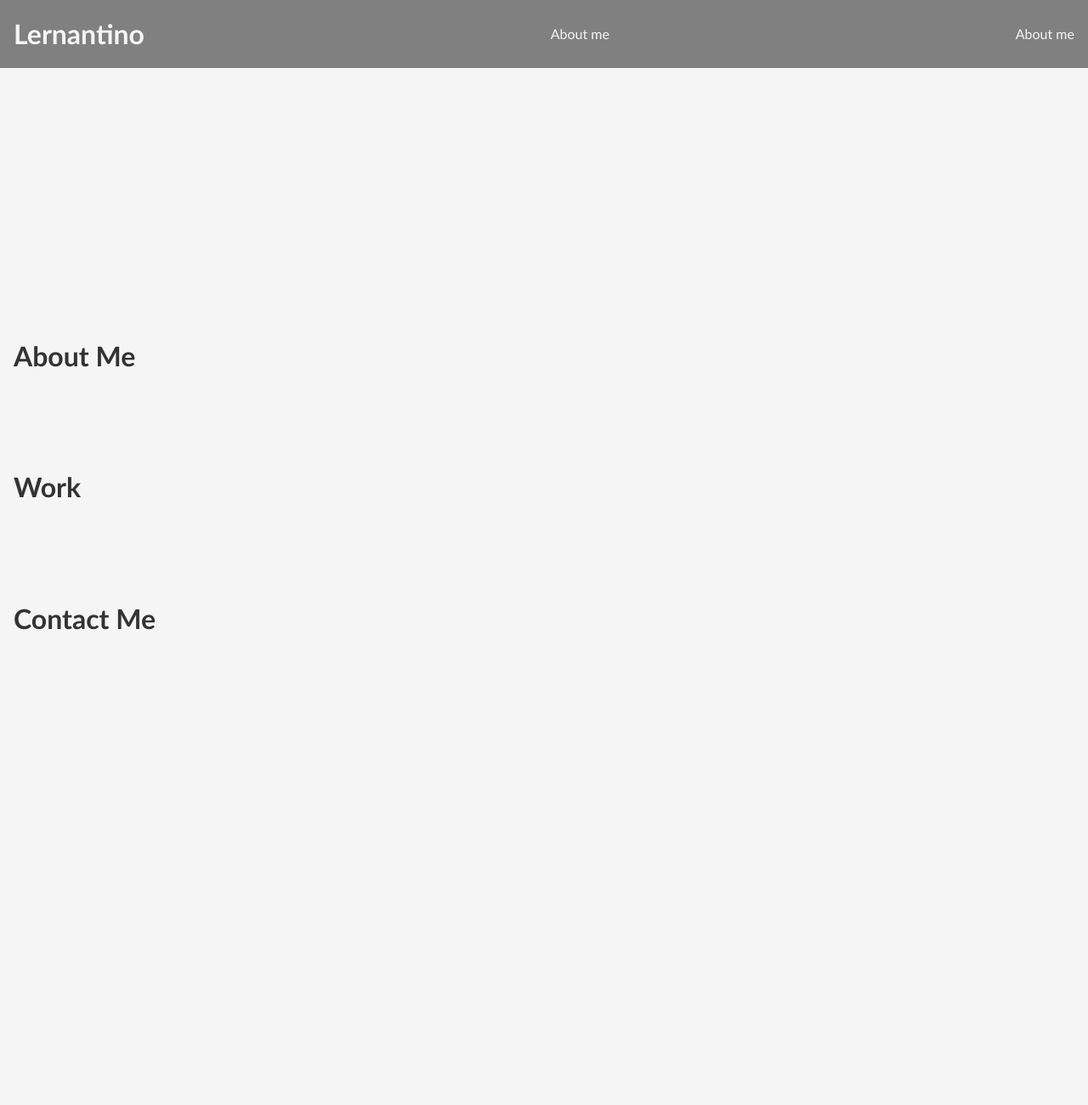
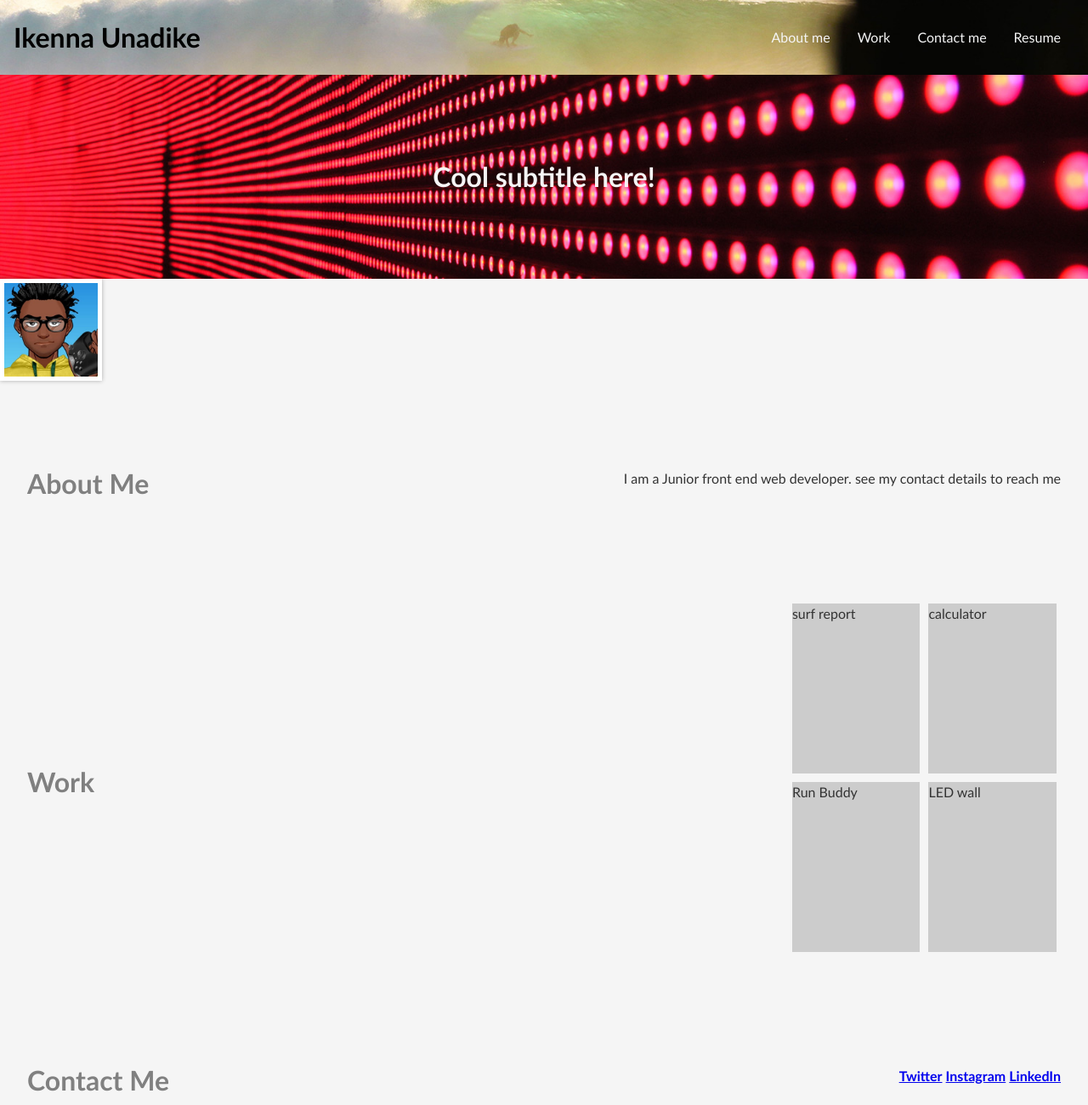
Before and after one commit to Iy-ke/Portolio, a plain HTML site: page starter/index.html in a window 1280 px wide. Shown: the whole page at 85% size. Before the commit the page ends 816 px from the top, so only its background shows below. Drawn offline with Linux system fonts and the light colour scheme.

Commit message:
updated html and added avatar

```diff
--- a/starter/css/style.css
+++ b/starter/css/style.css
@@ -20,14 +20,26 @@ body {
 }
 
 /* Set styles for the header */
-.title{
+header {
   display: flex;
   justify-content: space-between;
   align-items: center;
   padding: 1rem;
   background-color: gray;
-  color: var(--secondary-color);
-  background-image: "./images/02-portfolio-4.jpg";
+  color: black;
+  background-image: url("../images/02-portfolio-4.jpg");
+  background-size: cover; /* or "contain" depending on your desired effect */
+  background-position: center center; /* center the image both horizontally and vertically */
+  background-repeat: no-repeat; /* make sure the image is not repeated */
+}
+
+/* styling avatar */
+#avatar {
+  width: 120px; /* adjust the width of the photo */
+  height: 120px; /* adjust the height of the photo */
+  border: 5px solid #ffffff; /* add a white border around the photo */
+  box-shadow: 0px 0px 5px rgba(0, 0, 0, 0.3); /* add a subtle drop shadow */
+  justify-content: left;
 }
 
 /* Set styles for the logo */
@@ -40,6 +52,7 @@ header h1 {
 /* Set styles for the navigation */
 header nav {
   display: flex;
+  margin-left: 0%;
 }
 
 /* Set styles for the navigation links */
@@ -62,7 +75,7 @@ header nav a.active {
   justify-content: center;
   align-items: center;
   height: 30vh;
-  background-image: url('./assets/images/hero-bg.jpg');
+  background-image: url('../images/02-portfolio-1.jpg');
   background-size: cover;
   background-position: center;
   color: var(--secondary-color);
@@ -84,6 +97,11 @@ header nav a.active {
 /* Set styles for the page sections */
 .page-section {
   margin: 2rem 0;
+  display: flex;
+  justify-content: space-between;
+  align-items: center;
+  padding: 1rem;
+
 }
 
 /* Set styles for the section headings */
@@ -91,6 +109,7 @@ header nav a.active {
   margin-bottom: 1rem;
   font-size: 2rem;
   font-weight: bold;
+  color: gray;
 }
 
 /* Set styles for the work section */
@@ -100,17 +119,28 @@ header nav a.active {
 }
 
 /* Set styles for the work section images */
-#work img {
-  margin: 0.5rem;
-  width: 200px;
-  cursor: pointer;
+.container {
+  display: flex;
+  flex-wrap: wrap;
+
 }
+
+.box {
+  flex: 1 0 calc(50% - 10px);
+  height: 200px;
+  margin: 5px;
+  background-color: #ccc;
+}
+
 
 /* Set styles for the first work section image */
 #work img:first-of-type {
   width: 300px;
 }
 
+#tw {
+background-image: url('../images/02-portfolio-1.jpg');
+}
 /* Set media queries for responsive layout */
 @media screen and (max-width: 768px) {
   header {
--- a/starter/index.html
+++ b/starter/index.html
@@ -11,34 +11,56 @@
 
 <body>
   <!-- main logo / nav -->
-  <header class = "title">
-    <h1>Lernantino</h1>
-    <nav> About me </nav>
-    <nav> About me
-    </nav>
+  <header>
+    <h1>Ikenna Unadike</h1>
+
+      <nav>
+      <a href="#about">About me</a>
+      <a href="#work">Work</a>
+      <a href="#contact">Contact me</a>
+      <a href="#Resume">Resume</a>
+      </nav>
+
   </header>
+
 
   <!-- hero banner -->
   <section class="hero-banner">
     <div>
       <h2>Cool subtitle here!</h2>
+
     </div>
   </section>
+  <img src="./images/avatar.jpg" alt="my photo" id = "avatar">
 
   <main class="page-wrapper">
     <!-- about me -->
     <section class="page-section" id="about">
       <h2>About Me</h2>
+      <section id = "info"><p>I am a Junior front end web developer. see my contact details to reach me</p></section>
     </section>
 
     <!-- portfolio container -->
     <section class="page-section" id="work">
       <h2>Work</h2>
+
+      <div class="container">
+        <div class="box">surf report</div>
+        <div class="box">calculator</div>
+        <div class="box">Run Buddy</div>
+        <div class="box">LED wall</div>
+      </div>
+
     </section>
 
     <!-- contact -->
     <section class="page-section contact" id="contact">
       <h2>Contact Me</h2>
+      <nav>
+        <a href="https://www.twitter.com/" alt = "twitter"><strong>Twitter</strong></a>
+        <a href="https://www.instagram.com/" alt = "Instagram"><strong>Instagram</strong></a>
+        <a href="https://www.linkedin.com/" alt = "LinkedIn"><strong>LinkedIn</strong></a>
+      </nav>
     </section>
   </main>
 </body>
```
Also changed, not shown: starter/images/avatar.jpg (added), 1 other file.
